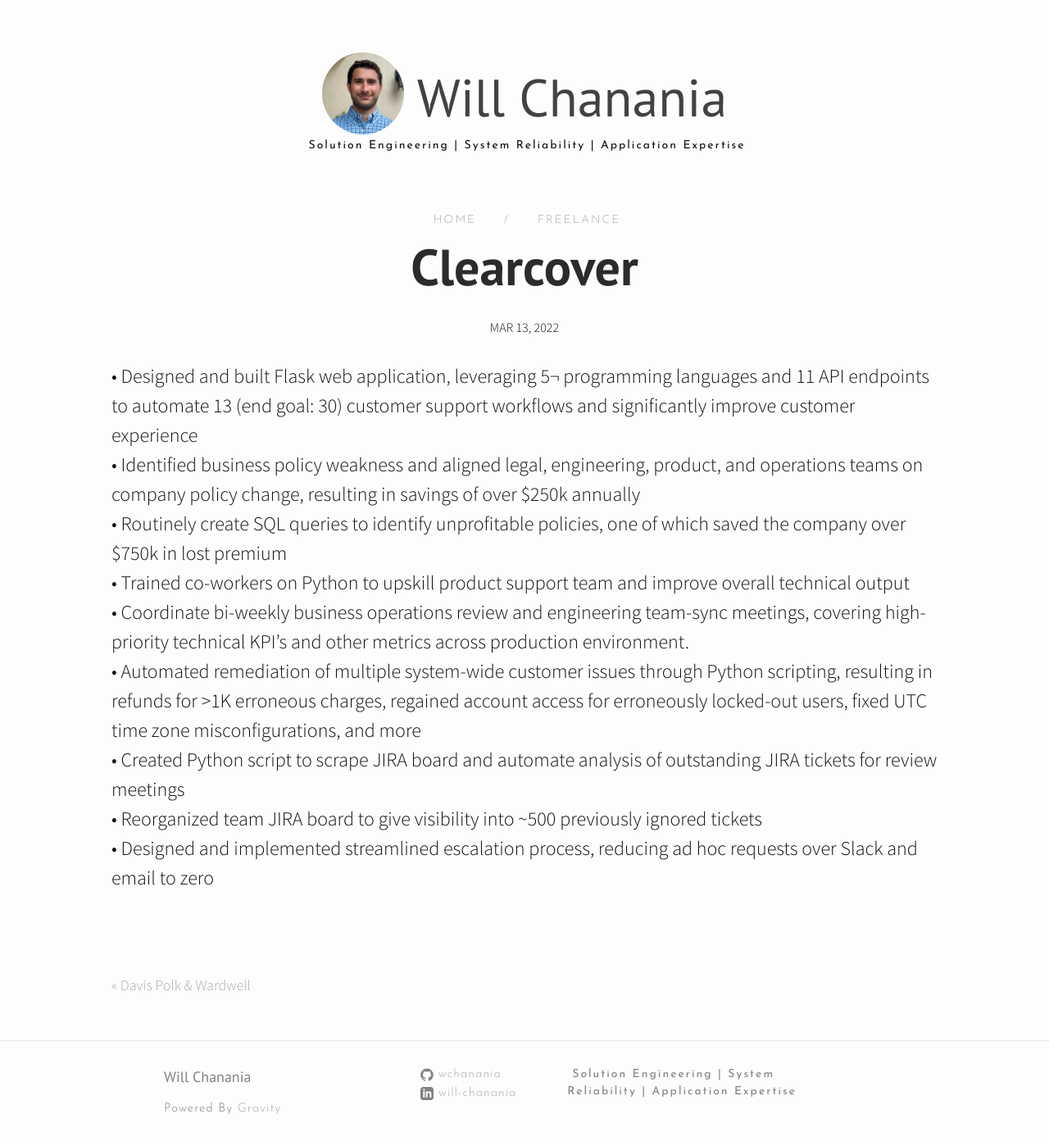
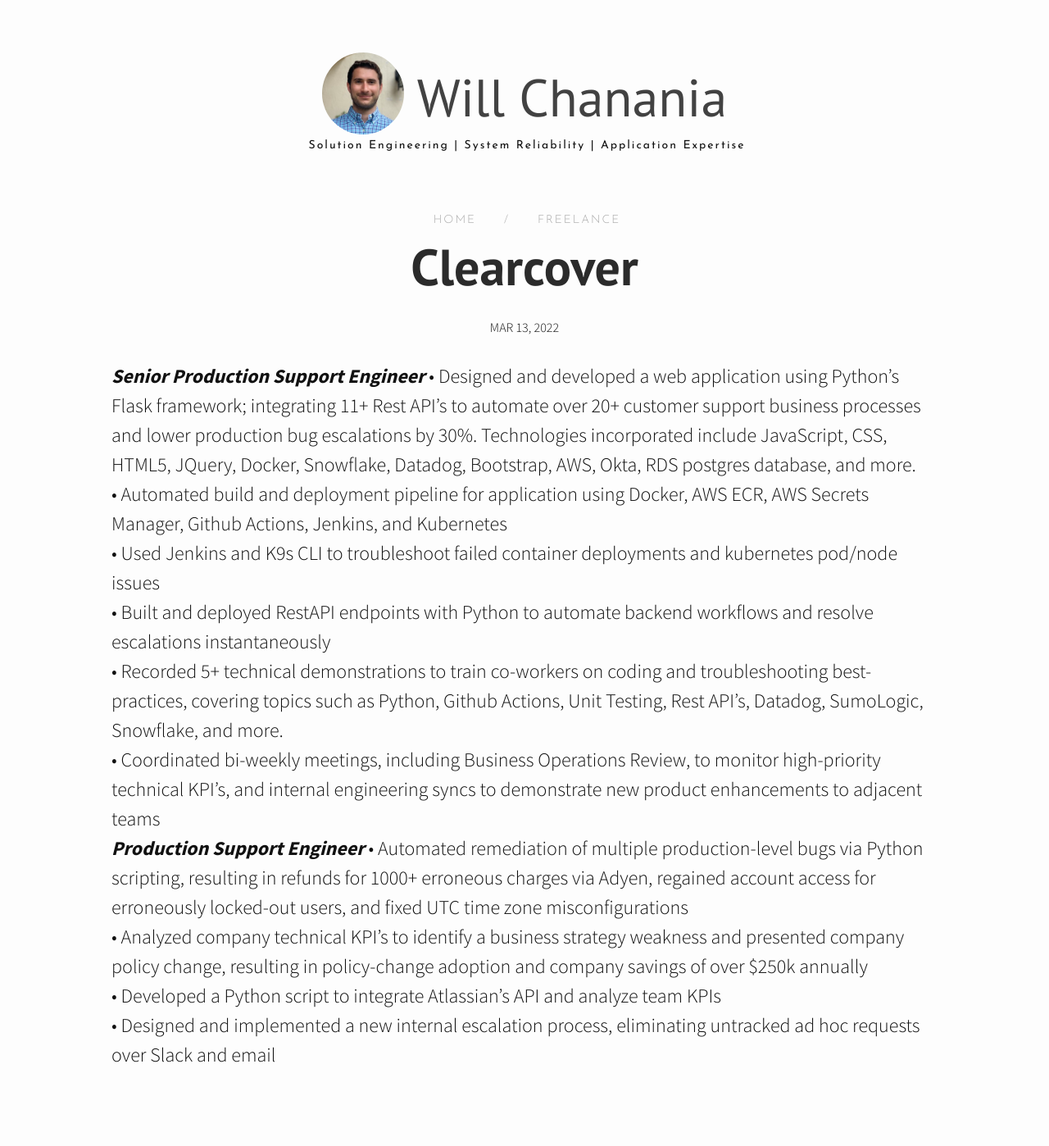
Before and after one commit to wchanania/wchanania.github.io, a Jekyll site: the page built from _posts/job_posts/2022-03-13-clearcover.markdown, in a window 1280 px wide and 1400 px high. Shown: the whole window at 82% size. Built offline with Jekyll 4.4.1, drawn with Linux system fonts in a browser that asks for light colours; nearby versions of some CDN libraries.

Commit message:
updated resume

```diff
--- a/_posts/job_posts/2018-02-30-inmotion_hosting.markdown
+++ b/_posts/job_posts/2018-02-30-inmotion_hosting.markdown
@@ -4,5 +4,6 @@
 date:   2018-01-30 19:45:31 +0530
 categories: job_posts
 ---
-• Responsible for resolving all (Linux) server and website issues for global customer base; averaged 8 interactions per hour (exceeded company goal of 5)<br>
-•	Provided detailed custom solutions for front-end and back-end website issues, resulting in the highest average customer satisfaction score out of any support representative during tenure<br>
+• Troubleshooted the company’s Linux CentOS web-hosting servers via cPanel and bash scripting; implemented custom solutions to solve customer issues, including DNS misconfigurations, website and database compromises, and linux server memory faults<br>
+• Repaired 20+ customer MySQL databases via phpMyAdmin and a custom JavaScript script<br>
+• Created analytics to identify common issues and provide feedback to Product and Infrastructure teams on how to better service customer needs while reducing technical debt<br>
--- a/_posts/job_posts/2018-08-31-morrison_foerster.markdown
+++ b/_posts/job_posts/2018-08-31-morrison_foerster.markdown
@@ -4,5 +4,7 @@
 date:   2018-08-01 19:45:31 +0530
 categories: job_posts
 ---
-• Reduced redundant support tickets by devising custom Service Now templates to automate ticket resolution process<br>
-• Resolved the most tickets per week as determined by weekly team metrics report (~200% more than average analyst)<br>
+• Used Microsoft SCCM, Active Directory, Citrix, and Bash to provide “white-glove” technical support for 200+ C-level Partners, and 1000+ support staff members.
+<br>
+• Resolved 100+ Windows 10 operating system issues by modifying the Windows Registry database via Regedit<br>
+• Designed and built a custom PowerShell application to automate common Active Directory or SCCM requests, lowering the number of ticket escalations per month by 10%<br>
--- a/_posts/job_posts/2019-08-30-davis_polk.markdown
+++ b/_posts/job_posts/2019-08-30-davis_polk.markdown
@@ -4,6 +4,6 @@
 date:   2019-08-30 19:45:31 +0530
 categories: job_posts
 ---
-• Distinguished for resolving >1K more incidents than any other team member, specializing in mobile app fu¬nctionality and working with Partners to create effective solutions<br>
-•	Designed and built a custom PowerShell script to notify attorneys about overloaded Outlook inboxes, significantly reducing the monthly number of support requests<br>
-•	Led 1:1 Partner training on various technical workflows (e.g. custom reports, system reliability, application functionality); adapted training to upskill new hires on different functionality<br>
+• Responsible for technology implementation, maintenance, and resolution of IP Telephony, Windows, iOS, VPN, and hardware technology issues for over 600+ users in New York office<br>
+• Led 10+ technical demonstrations for C-level Partners to make operating system management, mobile device management,  and complex legal software more accessible for non-technical users (e.g. Windows system reliability, best-practice troubleshooting, digital timekeeping, data security, application functionality)<br>
+• Developed firm-wide PowerShell script that automated oversized Outlook Data File warning notifications, significantly reducing the number of reported Microsoft Outlook issues per month<br>
--- a/_posts/job_posts/2022-03-13-clearcover.markdown
+++ b/_posts/job_posts/2022-03-13-clearcover.markdown
@@ -4,12 +4,15 @@
 date:   2022-03-13 19:45:31 +0530
 categories: job_posts
 ---
-• Designed and built Flask web application, leveraging 5¬ programming languages and 11 API endpoints to automate 13 (end goal: 30) customer support workflows and significantly improve customer experience<br>
-•	    Identified business policy weakness and aligned legal, engineering, product, and operations teams on company policy change, resulting in savings of over $250k annually<br>
-•	    Routinely create SQL queries to identify unprofitable policies, one of which saved the company over $750k in lost premium<br>
-•	    Trained co-workers on Python to upskill product support team and improve overall technical output<br>
-•	    Coordinate bi-weekly business operations review and engineering team-sync meetings, covering high-priority technical KPI’s and other metrics across production environment.<br>
-•	    Automated remediation of multiple system-wide customer issues through Python scripting, resulting in refunds for >1K erroneous charges, regained account access for erroneously locked-out users, fixed UTC time zone misconfigurations, and more<br>
-•	    Created Python script to scrape JIRA board and automate analysis of outstanding JIRA tickets for review meetings<br>
-•	    Reorganized team JIRA board to give visibility into ~500 previously ignored tickets<br>
-•	    Designed and implemented streamlined escalation process, reducing ad hoc requests over Slack and email to zero<br>
+<i><b>Senior Production Support Engineer</b></i>
+• Designed and developed a web application using Python’s Flask framework; integrating 11+ Rest API’s to automate over 20+ customer support business processes and lower production bug escalations by 30%. Technologies incorporated include JavaScript, CSS, HTML5, JQuery, Docker, Snowflake, Datadog, Bootstrap, AWS, Okta, RDS postgres database, and more.<br>
+• Automated build and deployment pipeline for application using Docker, AWS ECR, AWS Secrets Manager, Github Actions, Jenkins, and Kubernetes<br>
+• Used Jenkins and K9s CLI to troubleshoot failed container deployments and kubernetes pod/node issues<br>
+• Built and deployed RestAPI endpoints with Python to automate backend workflows and resolve escalations instantaneously<br>
+• Recorded 5+ technical demonstrations to train co-workers on coding and troubleshooting best-practices, covering topics such as Python, Github Actions, Unit Testing, Rest API’s, Datadog, SumoLogic, Snowflake, and more.<br>
+• Coordinated bi-weekly meetings, including Business Operations Review, to monitor high-priority technical KPI’s, and internal engineering syncs to demonstrate new product enhancements to adjacent teams <br>
+<i><b>Production Support Engineer</b></i>
+• Automated remediation of multiple production-level bugs via Python scripting, resulting in refunds for 1000+ erroneous charges via Adyen, regained account access for erroneously locked-out users, and fixed UTC time zone misconfigurations<br>
+• Analyzed company technical KPI’s to identify a business strategy weakness and presented company policy change, resulting in policy-change adoption and company savings of over $250k annually<br>
+• Developed a Python script to integrate Atlassian’s API and analyze team KPIs<br>
+• Designed and implemented a new internal escalation process, eliminating untracked ad hoc requests over Slack and email<br>
```
Also changed, not shown: _posts/job_posts/2023-09-01-upstart_it.markdown (added, +9 -0 lines).
